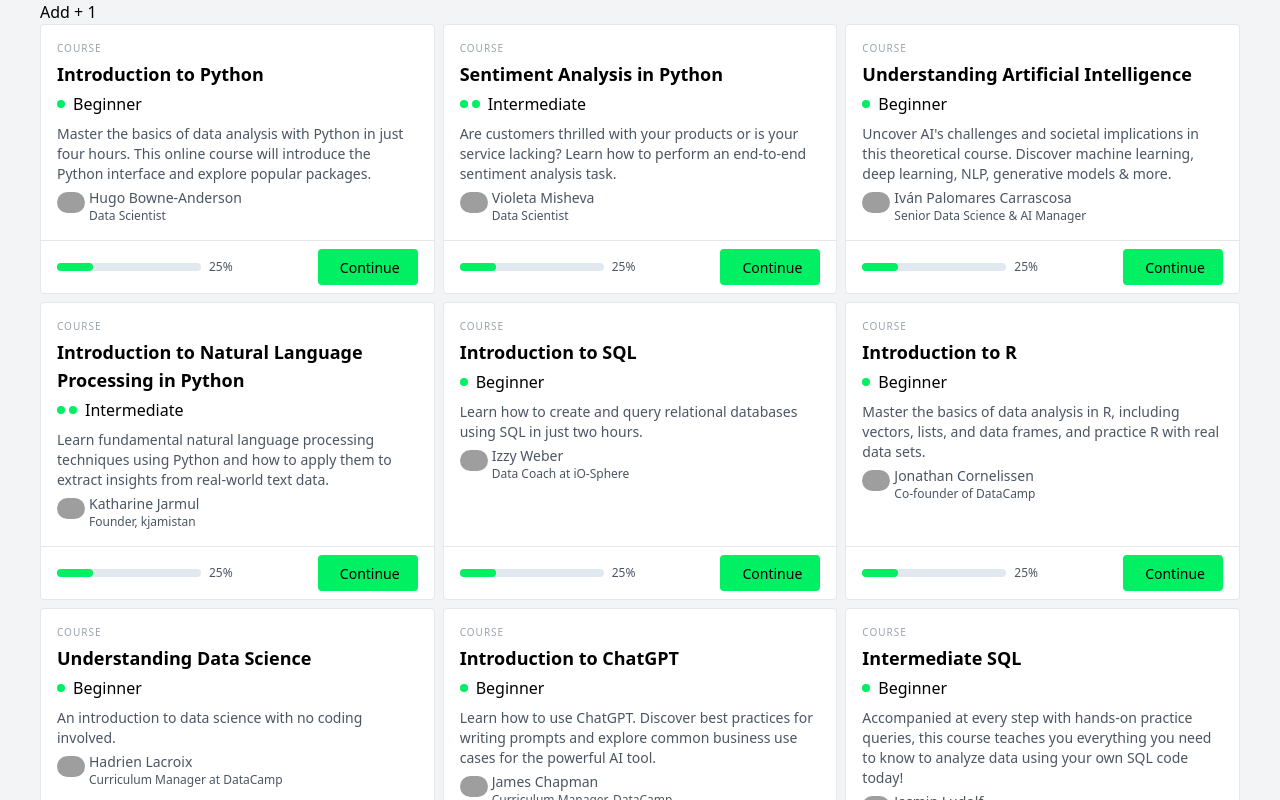
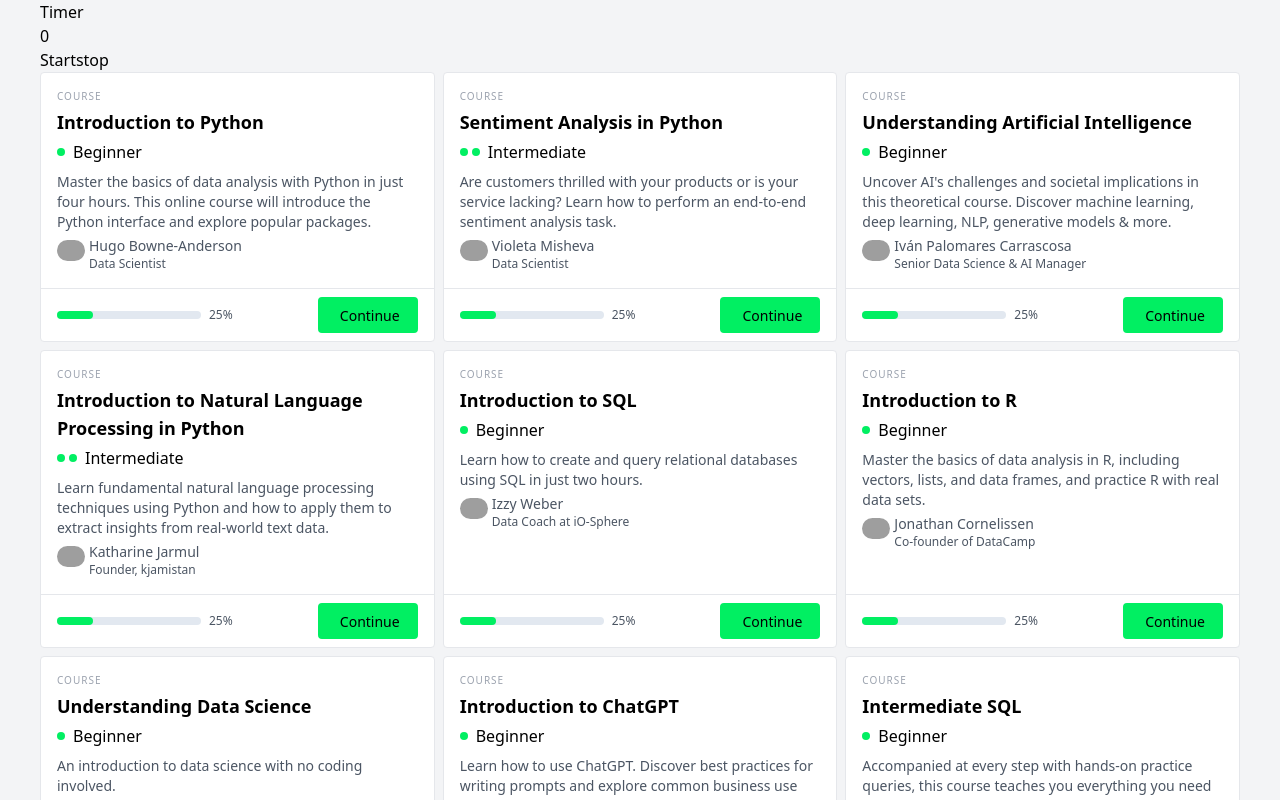
Before and after one commit to educartoons/datacamp-dashboard, a React (Vite) app: page / in a window 1280 px wide. Shown: the top 800 px of the page. Built offline with nearby package versions, Linux system fonts and the light colour scheme; no server answers; grey boxes are pictures that could not be loaded.

Commit message:
add useRef + setInterval

```diff
--- a/src/pages/CoursesPage.tsx
+++ b/src/pages/CoursesPage.tsx
@@ -1,22 +1,28 @@
-import { useRef } from "react";
+import { useState, useRef } from "react";
 import { CoursesGrid } from "../components/CoursesGrid/CoursesGrid";
 
 function CoursesPage() {
-  const counterRef = useRef(0);
+  const [seconds, setSeconds] = useState(0);
+  const clearRef = useRef<number | null>(null);
 
-  console.log("Renderng CoursesPage");
+  console.log("rendering");
 
-  const handleAdd = () => {
-    counterRef.current = counterRef.current + 1;
-    console.log(counterRef.current);
-    if (counterRef.current > 10) {
-      console.log("Haz una llamada a un API");
-    }
+  const handleStart = () => {
+    clearRef.current = setInterval(() => {
+      setSeconds((prevValue) => prevValue + 1);
+    }, 1000);
+  };
+
+  const handleStop = () => {
+    clearInterval(clearRef.current!);
   };
 
   return (
     <>
-      <button onClick={handleAdd}>Add + 1</button>
+      <h1>Timer</h1>
+      <h2>{seconds}</h2>
+      <button onClick={handleStart}>Start</button>
+      <button onClick={handleStop}>stop</button>
       <CoursesGrid />
     </>
   );
```
